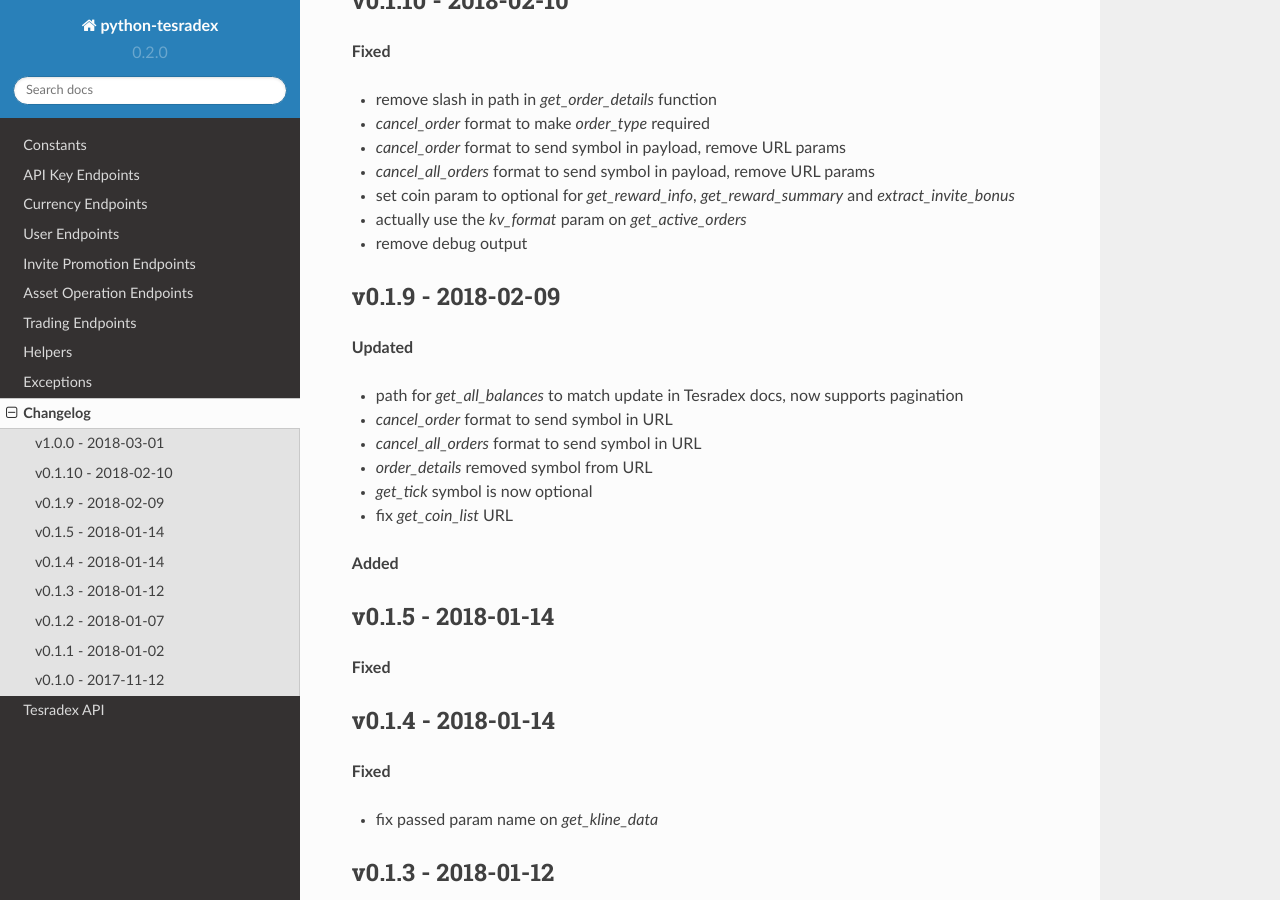
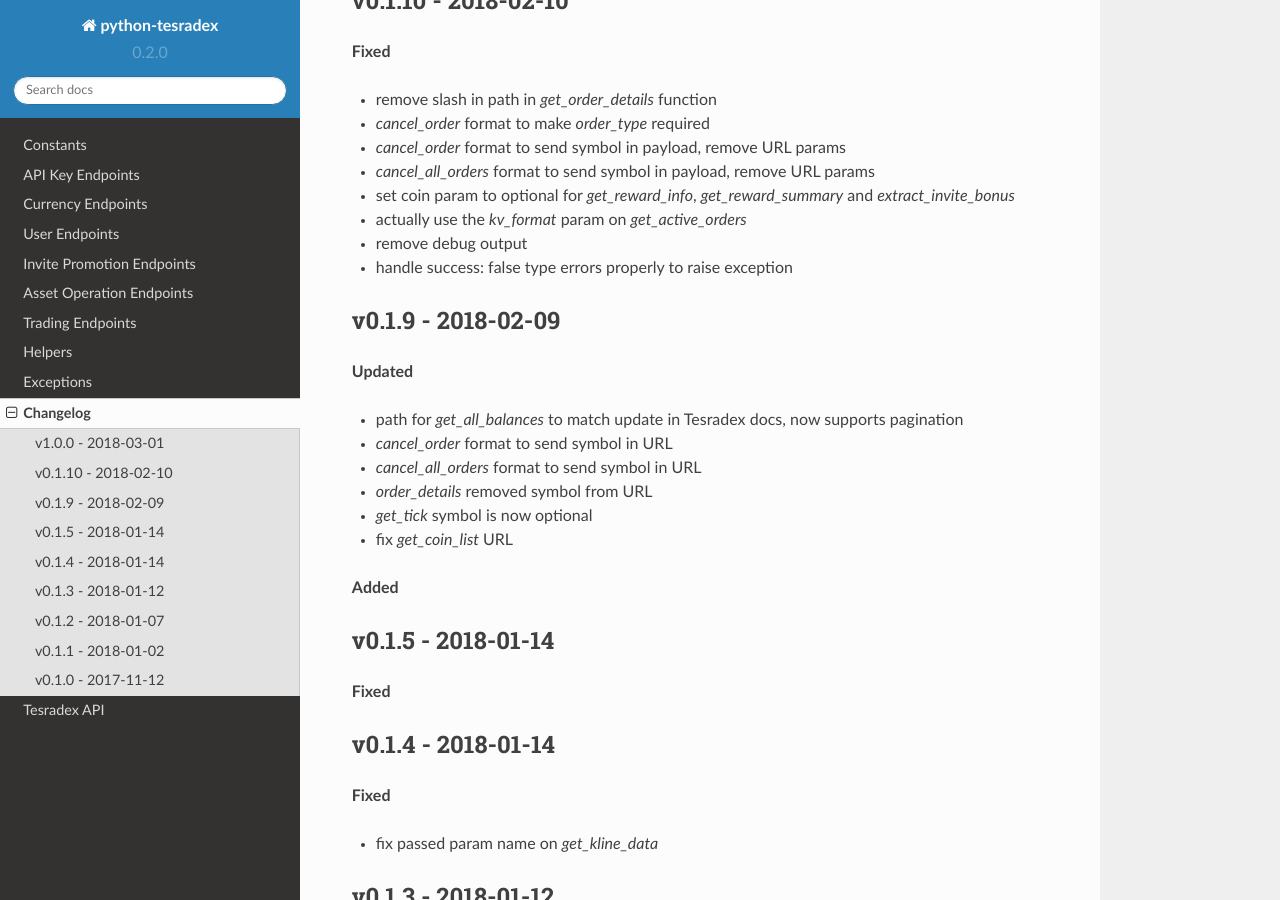
Before and after one commit to TesrabNetwork/python-tesradex, a Sphinx documentation site: the page built from docs/changelog.rst, in a window 1280 px wide and 900 px high, scrolled down 880 px. Built offline with Sphinx 7.4.7 and the Read the Docs theme 2.0.0, drawn with Linux system fonts in a browser that asks for light colours; formulas are drawn with MathJax 3; pages that are not in the unit, such as notebooks, are missing from menus.

Commit message:
update changelog function descriptions

```diff
--- a/docs/changelog.rst
+++ b/docs/changelog.rst
@@ -43,6 +43,7 @@ v0.1.10 - 2018-02-10
 - set coin param to optional for `get_reward_info`, `get_reward_summary` and `extract_invite_bonus`
 - actually use the `kv_format` param on `get_active_orders`
 - remove debug output
+- handle success: false type errors properly to raise exception
 
 v0.1.9 - 2018-02-09
 ^^^^^^^^^^^^^^^^^^^
```
